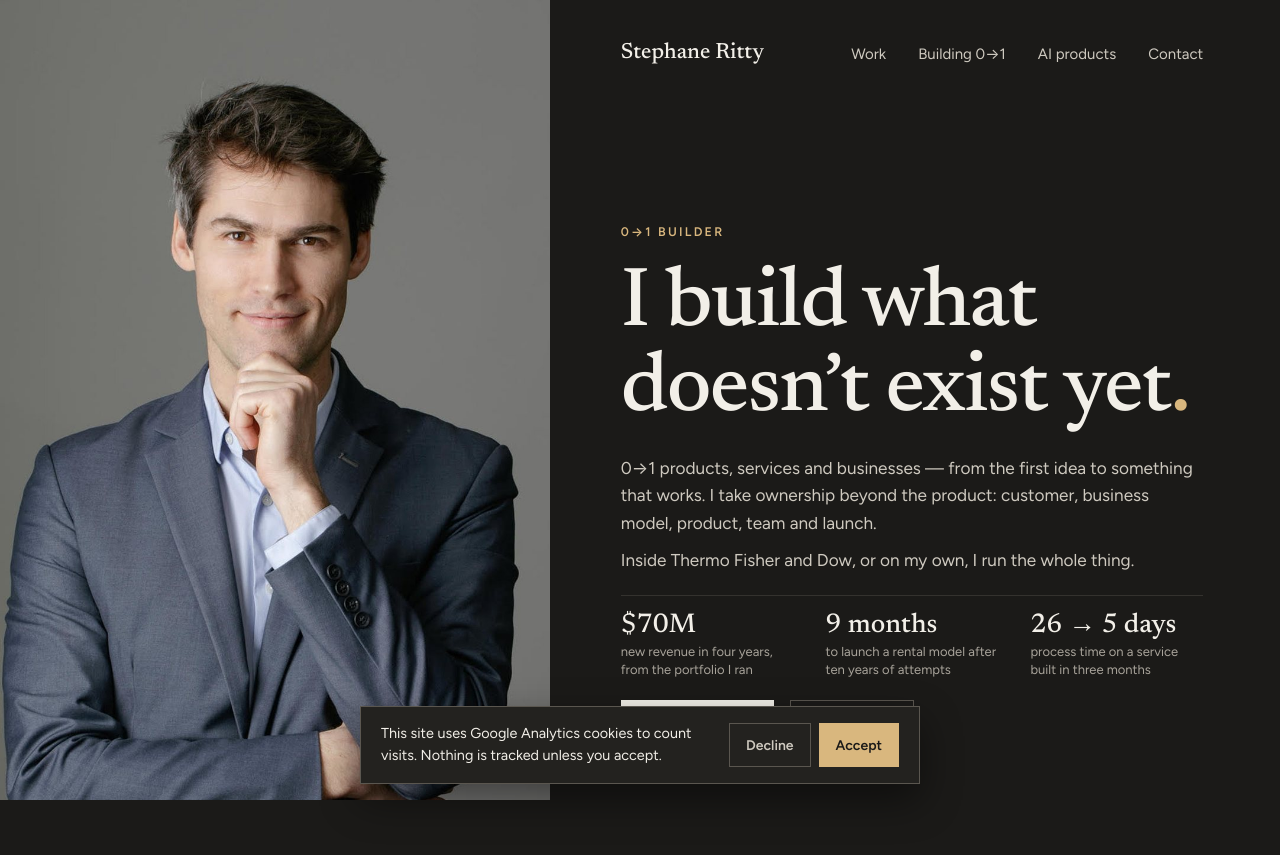
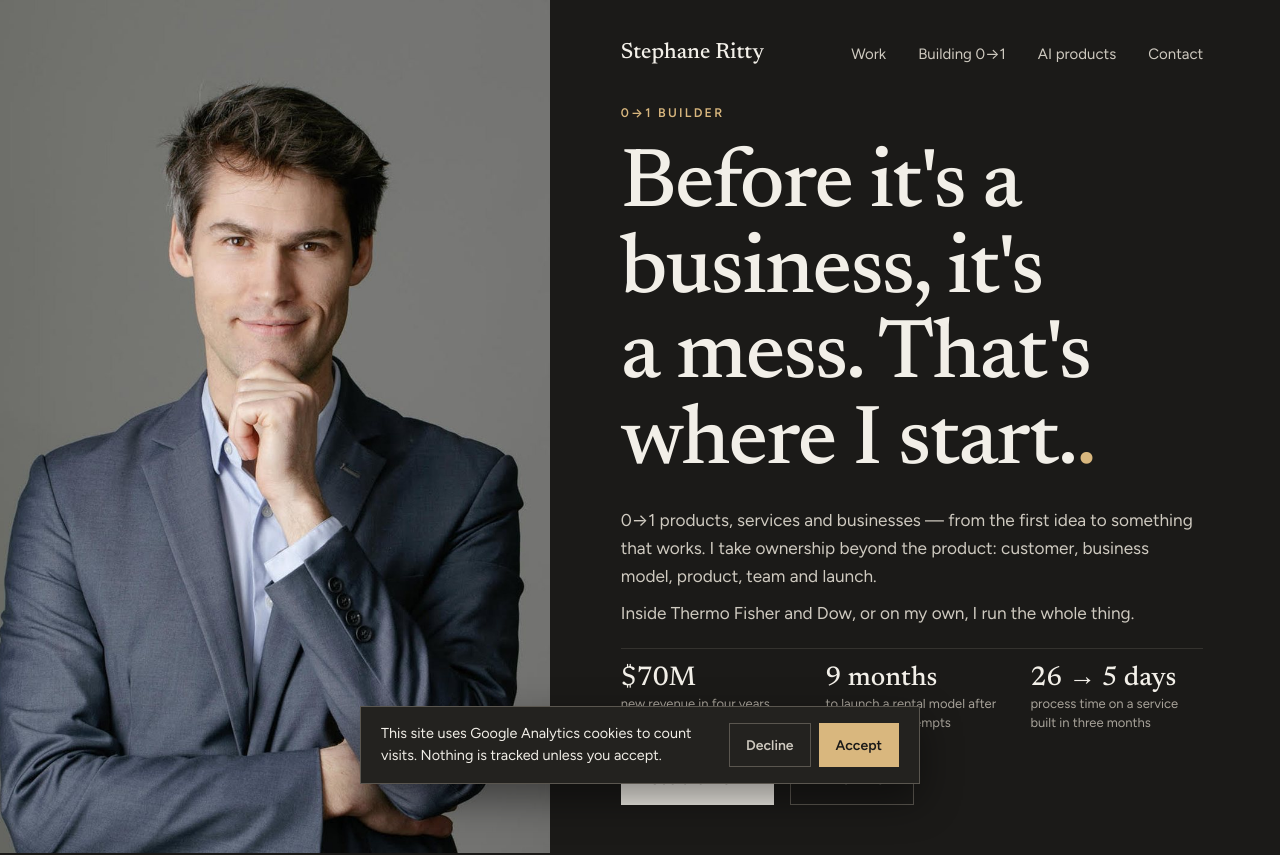
Before and after one commit to stephaneritty-del/portfolio, a React (Vite) app: page / in a window 1280 px wide. Shown: the top 855 px of the page. Built offline with nearby package versions, Linux system fonts and the light colour scheme.

Commit message:
Update Home.jsx

```diff
--- a/src/pages/Home.jsx
+++ b/src/pages/Home.jsx
@@ -16,7 +16,7 @@ export default function Home() {
         <div className="home-hero-content">
           <p className="kicker">0→1 Builder</p>
           <h1 className="display-xl">
-            I build what doesn’t exist yet<span className="title-dot">.<span className="dot-anchor" /></span>
+            Before it's a business, it's a mess. That's where I start.<span className="title-dot">.<span className="dot-anchor" /></span>
           </h1>
           <div className="hero-lead">
             <p className="lead">
```
